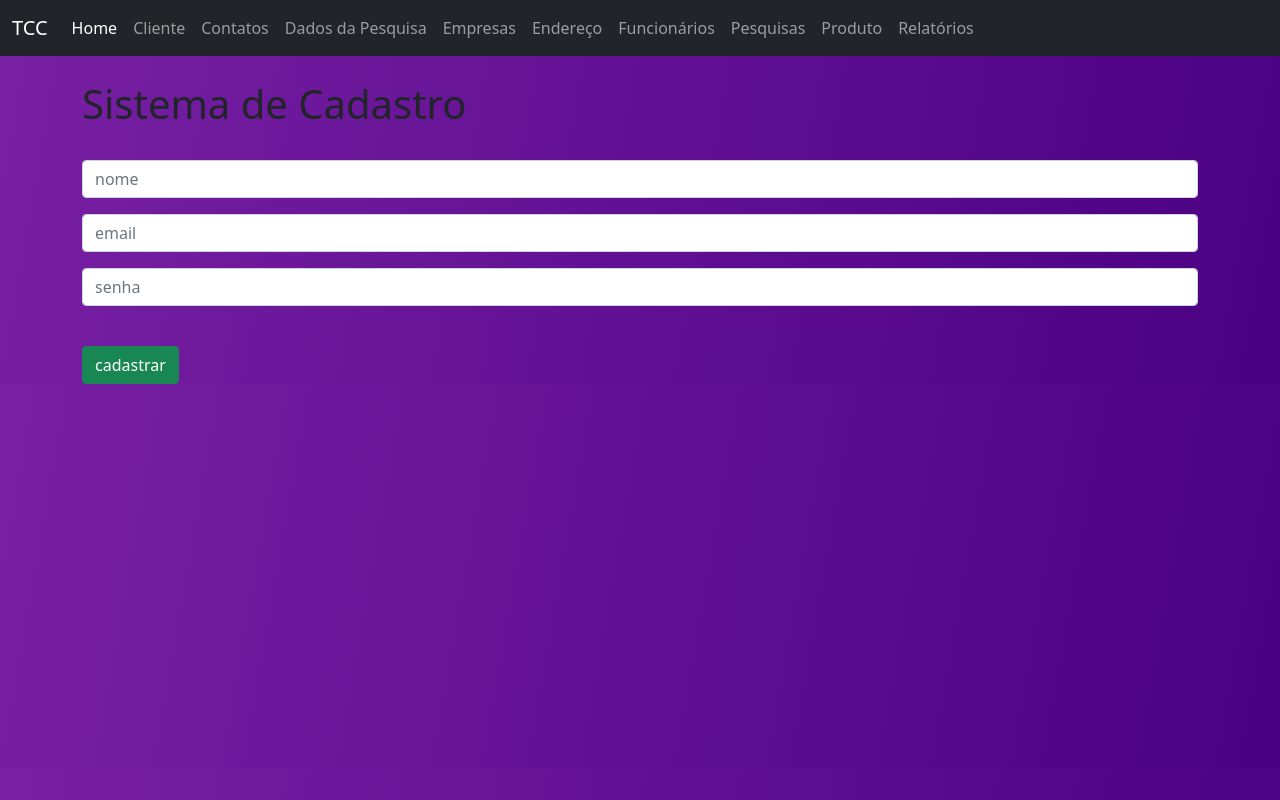
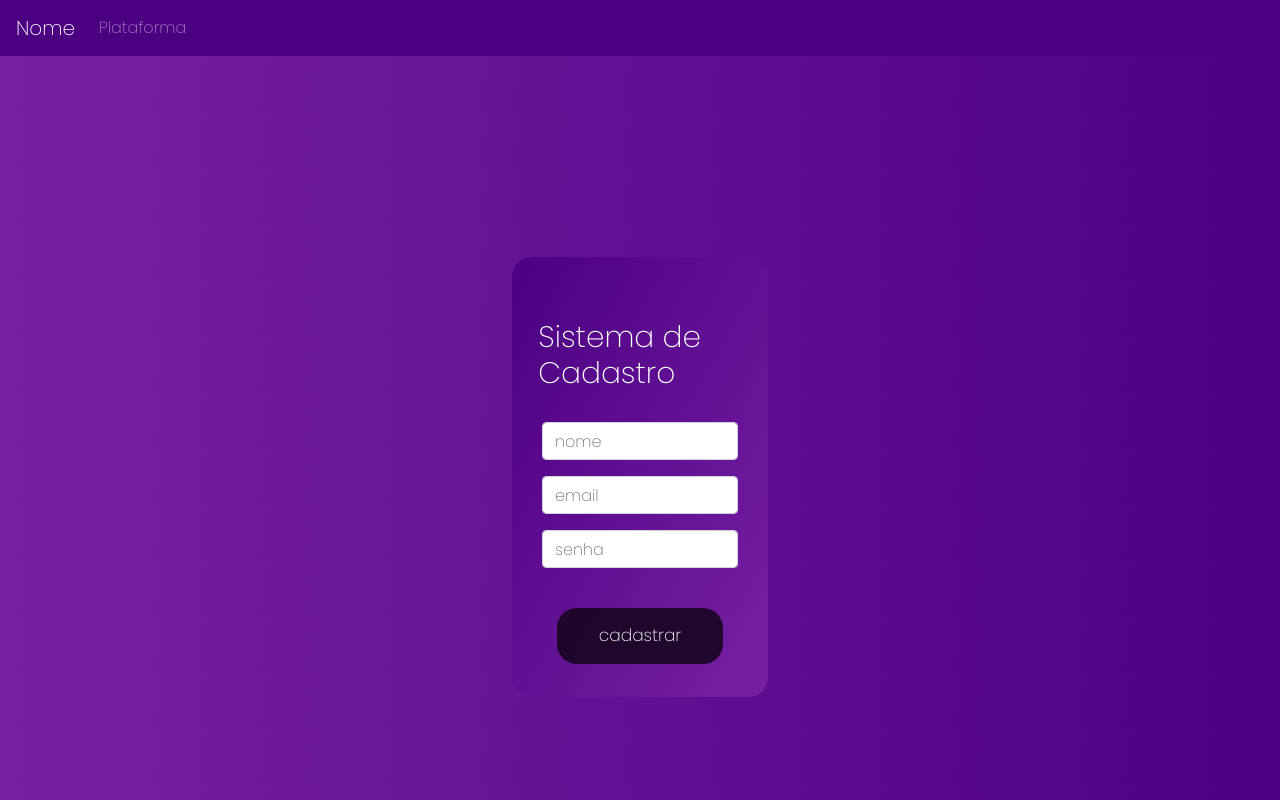
Before and after one commit to brunabrits/TCC_CS, a PHP site: page /Cadastro/telaCadastro.php in a window 1280 px wide. Run offline with PHP 8.4, Linux system fonts and the light colour scheme.

Commit message:
estilização cadastro

```diff
--- a/Cadastro/css/style.css
+++ b/Cadastro/css/style.css
@@ -1,9 +1,58 @@
-body{
+ body{
     font-family: 'Poppins', sans-serif;
     background-image: linear-gradient(100deg, rgb(120, 32, 164 ), rgb(75,0,130));
-    /*background-color: rgb(147, 71, 255);*/
 }
 
-.col-md-12{
+ .container{
+    background-image: linear-gradient(300deg, rgb(120, 32, 164 ), rgb(75,0,130));
+    position: absolute;
+    top: 50%;
+    left: 50%;
+    transform: translate(-50%, -50%);
+    padding-top: 3%; /*40px*/
+    width:20% ;
+    height:55% ;
+    border-radius: 20px;
+    color: white;
+    margin-top: 6%;
+    justify-content: center ;
+    align-items: center;
+ }
+ .col-md-12{
+    justify-content: center ;
+    align-items: center;
+    width: 100%;
+}
+ input{
+    /*padding: 10px;*/
+    border: none;
+    outline: none;
+}
 
-}
+ div.row{
+  width: 100% ;
+  margin-right: 0;
+  margin-left: 0;
+ }
+ h1{
+     font-size: 185%;
+     margin-left: 5%;
+     /*text-align: center;*/
+ }
+
+input.btn.btn-success{
+    background-color: rgb(0, 0, 0, 0.7);
+    border: none;
+    color: white;
+    padding: 15px;
+    width: 100%;
+    border-radius: 20px;
+    font-size: 17px;
+    cursor: pointer;
+    }
+input.btn:hover{
+    background-color: rgb(92, 255, 230);
+    color: white;
+    transition: 1.2s;
+    justify-content: space-between;
+    }
--- a/Cadastro/telaCadastro.php
+++ b/Cadastro/telaCadastro.php
@@ -3,33 +3,30 @@
 <head>
 	<meta charset="utf-8">
 	<title> Sistema de Cadastro </title>
+	<link rel="preconnect" href="https://fonts.googleapis.com">
+    <link rel="preconnect" href="https://fonts.gstatic.com" crossorigin>
+    <link href="https://fonts.googleapis.com/css2?family=Poppins:wght@200&display=swap" rel="stylesheet">
+	<link rel="stylesheet" href="https://stackpath.bootstrapcdn.com/bootstrap/4.1.3/css/bootstrap.min.css" integrity="sha384-MCw98/SFnGE8fJT3GXwEOngsV7Zt27NXFoaoApmYm81iuXoPkFOJwJ8ERdknLPMO" crossorigin="anonymous">
 	<link rel="stylesheet" type="text/css" href="css/style.css"/>
-	<link href="https://cdn.jsdelivr.net/npm/bootstrap@5.1.3/dist/css/bootstrap.min.css" rel="stylesheet" integrity="sha384-1BmE4kWBq78iYhFldvKuhfTAU6auU8tT94WrHftjDbrCEXSU1oBoqyl2QvZ6jIW3" crossorigin="anonymous">
 </head>
 <body>
 <header></header>
-<nav class="navbar navbar-expand-lg navbar-dark bg-dark">
-  <div class="container-fluid">
-    <a class="navbar-brand" href="#">TCC</a>
-    <button class="navbar-toggler" type="button" data-bs-toggle="collapse" data-bs-target="#navbarNavAltMarkup" aria-controls="navbarNavAltMarkup" aria-expanded="false" aria-label="Toggle navigation">
-      <span class="navbar-toggler-icon"></span>
-    </button>
-    <div class="collapse navbar-collapse" id="navbarNavAltMarkup">
-      <div class="navbar-nav">
-        <a class="nav-link active" aria-current="page" href="#">Home</a>
-        <a class="nav-link" href="#">Cliente</a>
-        <a class="nav-link" href="#">Contatos</a>
-        <a class="nav-link" href="#">Dados da Pesquisa</a>
-		<a class="nav-link" href="#">Empresas</a>
-        <a class="nav-link" href="#">Endereço</a>
-        <a class="nav-link" href="#">Funcionários</a>
-		<a class="nav-link" href="#">Pesquisas</a>
-        <a class="nav-link" href="#">Produto</a>
-        <a class="nav-link" href="#">Relatórios</a>
+    <nav class="navbar navbar-expand-lg navbar-dark" id="nav" style=" background-color: rgb(75,0,130)">
+      <a class="navbar-brand" href="#">Nome</a>
+      <button class="navbar-toggler" type="button" data-toggle="collapse" data-target="#navbarNavDropdown" aria-controls="navbarNavDropdown" aria-expanded="false" aria-label="Alterna navegação">
+        <span class="navbar-toggler-icon"></span>
+      </button>
+
+      <div class="collapse navbar-collapse" id="navbarNavDropdown">
+        <ul class="navbar-nav">
+          <li class="nav-item ">
+            <a class="nav-link" href="#">Plataforma</a>
+          </li>
+
+        </ul>
+       </div>
       </div>
-    </div>
-  </div>
-</nav>
+    </nav>
 <div class="container">
 	<br>
 	<h1>Sistema de Cadastro</h1>
```
